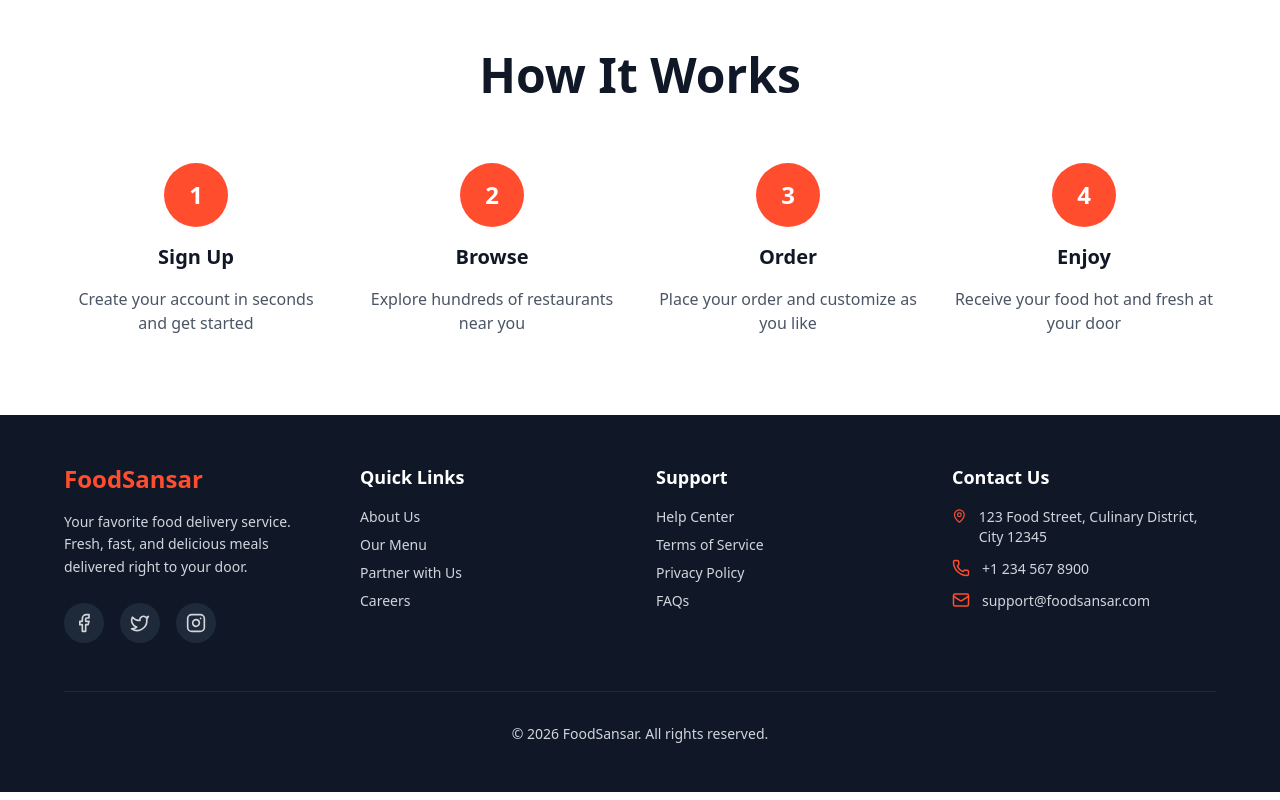
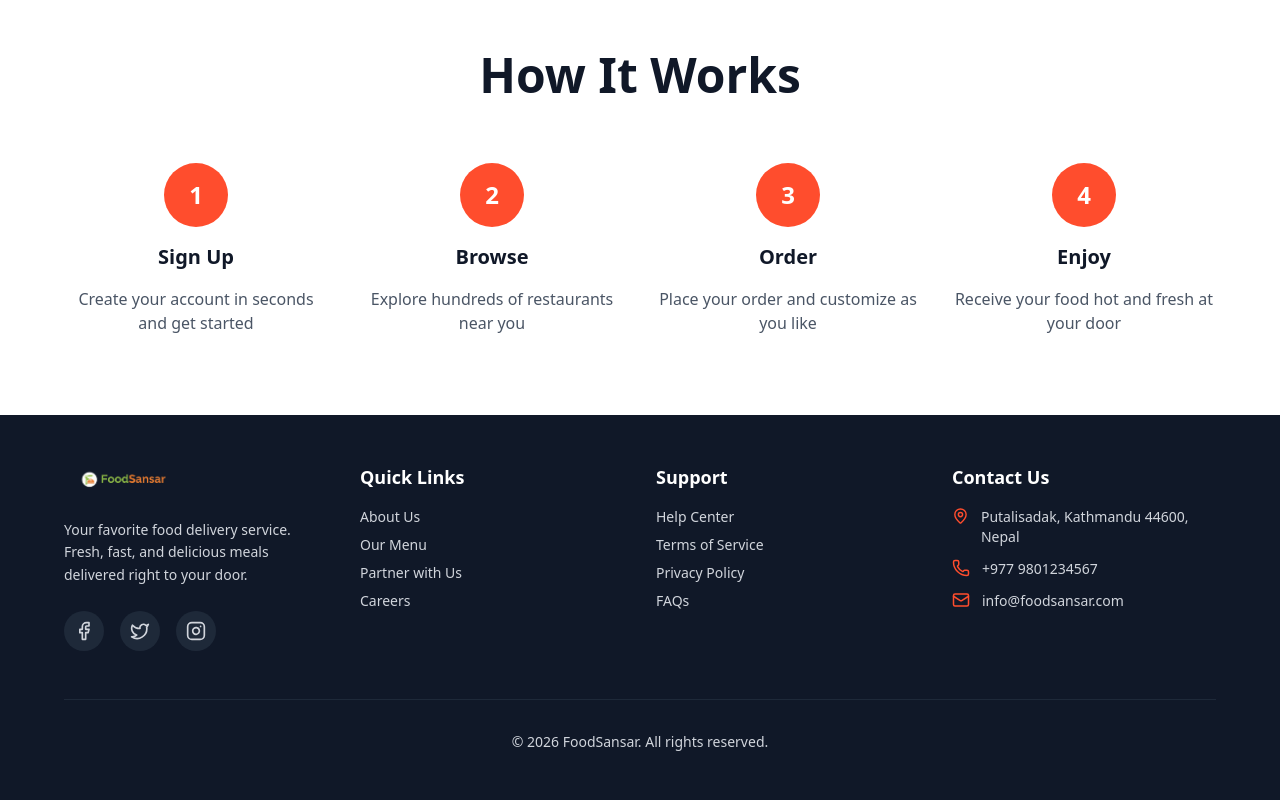
Before and after one commit to rajes05/Foodsansar, a React (Vite) app in the folder frontend/: page /landing-page in a window 1280 px wide. Shown: the part 1364-2164 px from the top of the page. Built offline with nearby package versions, Linux system fonts and the light colour scheme; no server answers.

Commit message:
added logo and contact details

```diff
--- a/frontend/src/components/Footer.jsx
+++ b/frontend/src/components/Footer.jsx
@@ -1,15 +1,21 @@
 import { Facebook, Twitter, Instagram, MapPin, Mail, Phone } from "lucide-react";
 import React from "react";
 import { useNavigate } from "react-router-dom";
+import Logo from '../../public/combination_mark.png'
 
 function Footer() {
-    const navigate = useNavigate();
+  const navigate = useNavigate();
   return (
     <footer className="w-full bg-gray-900 text-gray-300 py-12 px-6 md:px-12">
       <div className="max-w-6xl mx-auto grid grid-cols-1 md:grid-cols-4 gap-8">
         {/* Brand */}
-        <div className="space-y-4">
-          <h2 className="text-2xl font-bold text-[#ff4d2d]">FoodSansar</h2>
+        <div className="space-y-4"
+        onClick={()=>navigate("/")}
+        >
+          {/* <h2 className="text-2xl font-bold text-[#ff4d2d]">FoodSansar</h2> */}
+          <div className="flex items-center justify-start cursor-pointer">
+          <img src={Logo} alt="FoodSansar" className='h-10 md:h-10 object-contain' />
+          </div>
           <p className="text-sm leading-relaxed">
             Your favorite food delivery service. Fresh, fast, and delicious meals
             delivered right to your door.
@@ -44,7 +50,7 @@ function Footer() {
         <div>
           <h3 className="text-lg font-semibold text-white mb-4">Quick Links</h3>
           <ul className="space-y-2 text-sm">
-            <li onClick={()=>navigate("/about-us")}><a href="#" className="hover:text-[#ff4d2d]">About Us</a></li>
+            <li onClick={() => navigate("/about-us")}><a href="#" className="hover:text-[#ff4d2d]">About Us</a></li>
             <li><a href="#" className="hover:text-[#ff4d2d]">Our Menu</a></li>
             <li><a href="#" className="hover:text-[#ff4d2d]">Partner with Us</a></li>
             <li><a href="#" className="hover:text-[#ff4d2d]">Careers</a></li>
@@ -68,15 +74,15 @@ function Footer() {
           <ul className="space-y-3 text-sm">
             <li className="flex gap-3">
               <MapPin size={18} className="text-[#ff4d2d]" />
-              <span>123 Food Street, Culinary District, City 12345</span>
+              <span>Putalisadak, Kathmandu 44600, Nepal</span>
             </li>
             <li className="flex gap-3">
               <Phone size={18} className="text-[#ff4d2d]" />
-              <span>+1 234 567 8900</span>
+              <span>+977 9801234567</span>
             </li>
             <li className="flex gap-3">
               <Mail size={18} className="text-[#ff4d2d]" />
-              <span>support@foodsansar.com</span>
+              <span>info@foodsansar.com</span>
             </li>
           </ul>
         </div>
```
